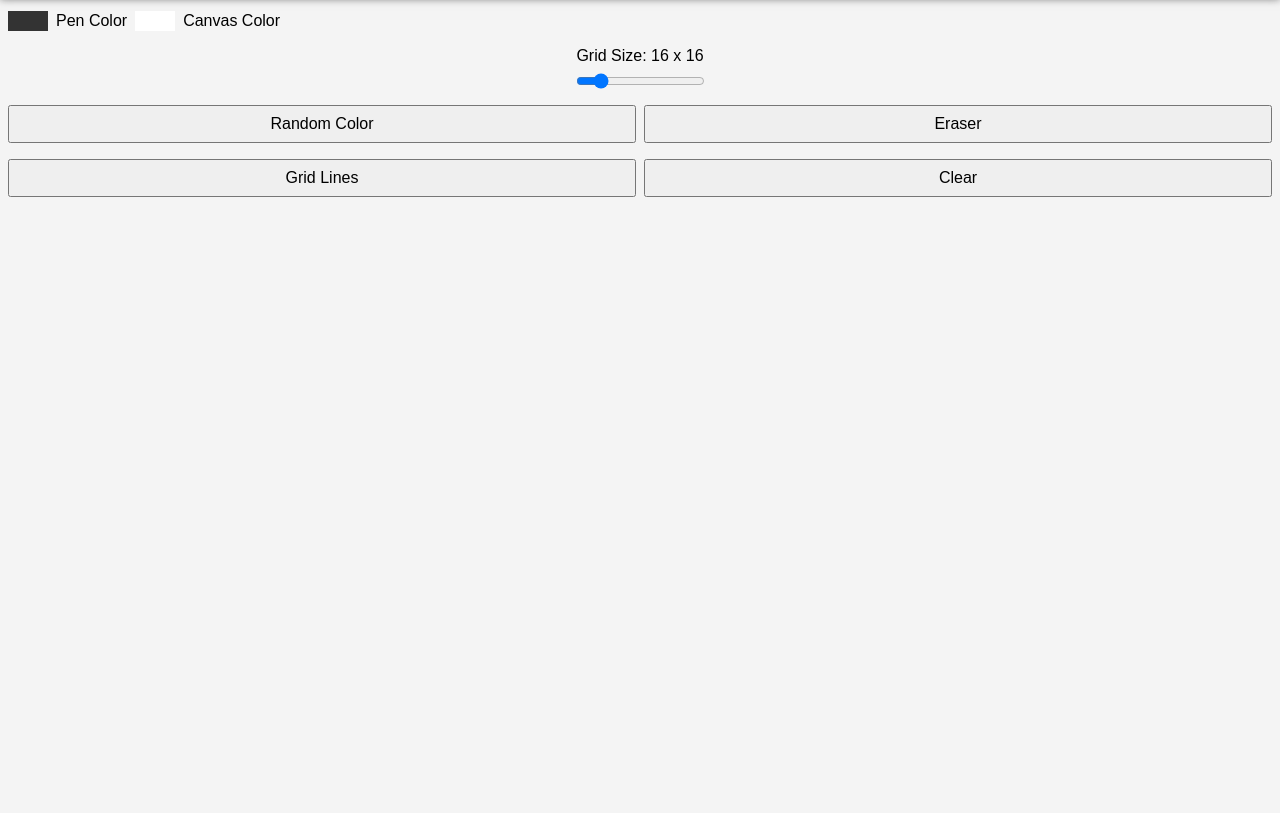
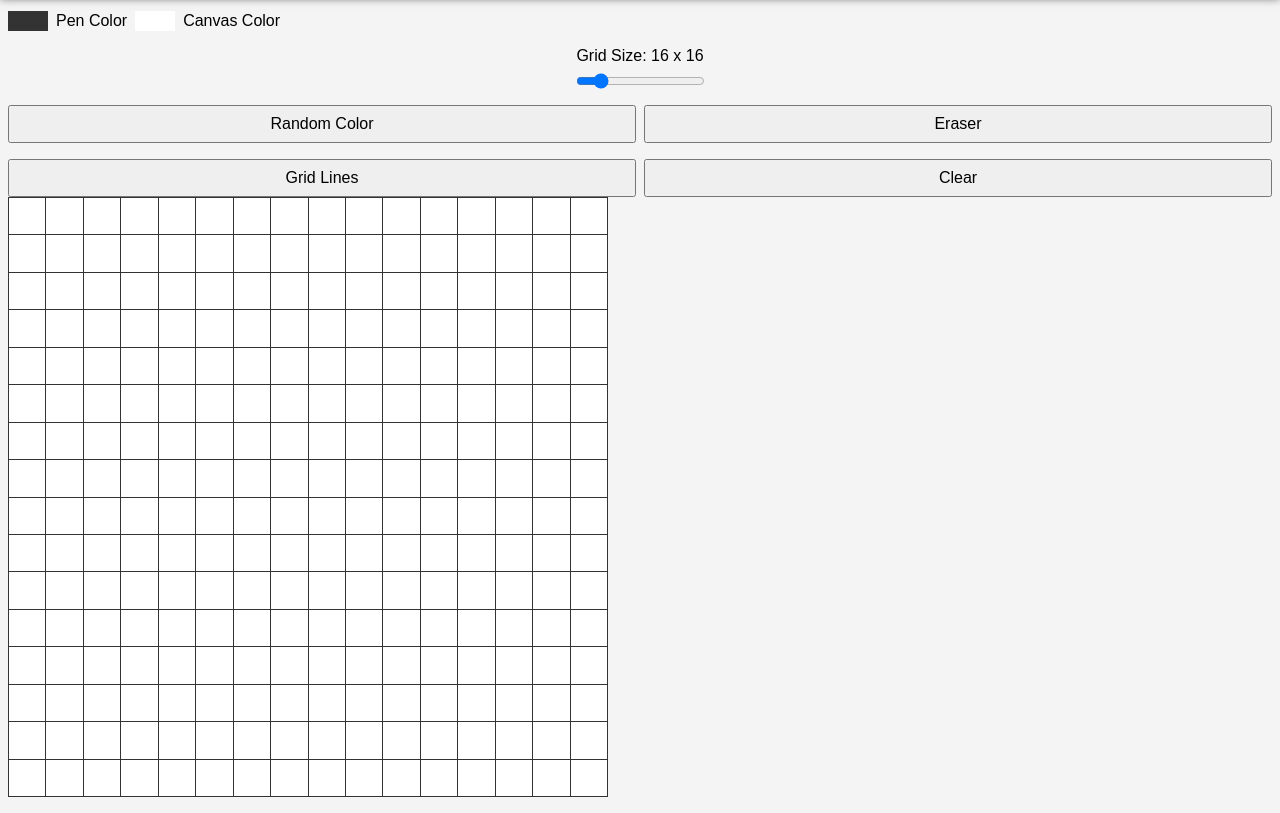
Before and after one commit to karolistech/etch-a-sketch, a website built with Vite: page index.html in a window 1280 px wide. Shown: the part 74-887 px from the top of the page. Before the commit the page ends 800 px from the top, so only its background shows below. Built offline with nearby package versions, Linux system fonts and the light colour scheme.

Commit message:
feat: implement dynamic canvas grid

```diff
--- a/index.html
+++ b/index.html
@@ -41,6 +41,8 @@
           <button class="controls__btn controls__btn--clear">Clear</button>
         </div>
       </div>
+
+      <div class="canvas canvas--grid"></div>
     </main>
   </body>
 </html>
--- a/src/main.ts
+++ b/src/main.ts
@@ -0,0 +1,24 @@
+const canvas = document.querySelector<HTMLDivElement>(".canvas")!;
+
+const state = {
+  gridSize: 16,
+};
+
+function createGrid(size: number) {
+  canvas.replaceChildren();
+
+  canvas.style.gridTemplateColumns = `repeat(${size}, 1fr)`;
+
+  for (let i = 0; i < size * size; i++) {
+    const cell = document.createElement("div");
+    cell.className = "canvas__cell";
+
+    canvas.appendChild(cell);
+  }
+}
+
+function init() {
+  createGrid(state.gridSize);
+}
+
+init();
--- a/src/style.css
+++ b/src/style.css
@@ -72,3 +72,20 @@ body {
   font: inherit;
   cursor: pointer;
 }
+
+.canvas {
+  display: grid;
+  width: min(100%, 600px);
+  aspect-ratio: 1 / 1;
+  background-color: #fff;
+}
+
+.canvas--grid {
+  border-top: 1px solid #333;
+  border-right: 1px solid #333;
+}
+
+.canvas--grid .canvas__cell {
+  border-bottom: 1px solid #333;
+  border-left: 1px solid #333;
+}
```
